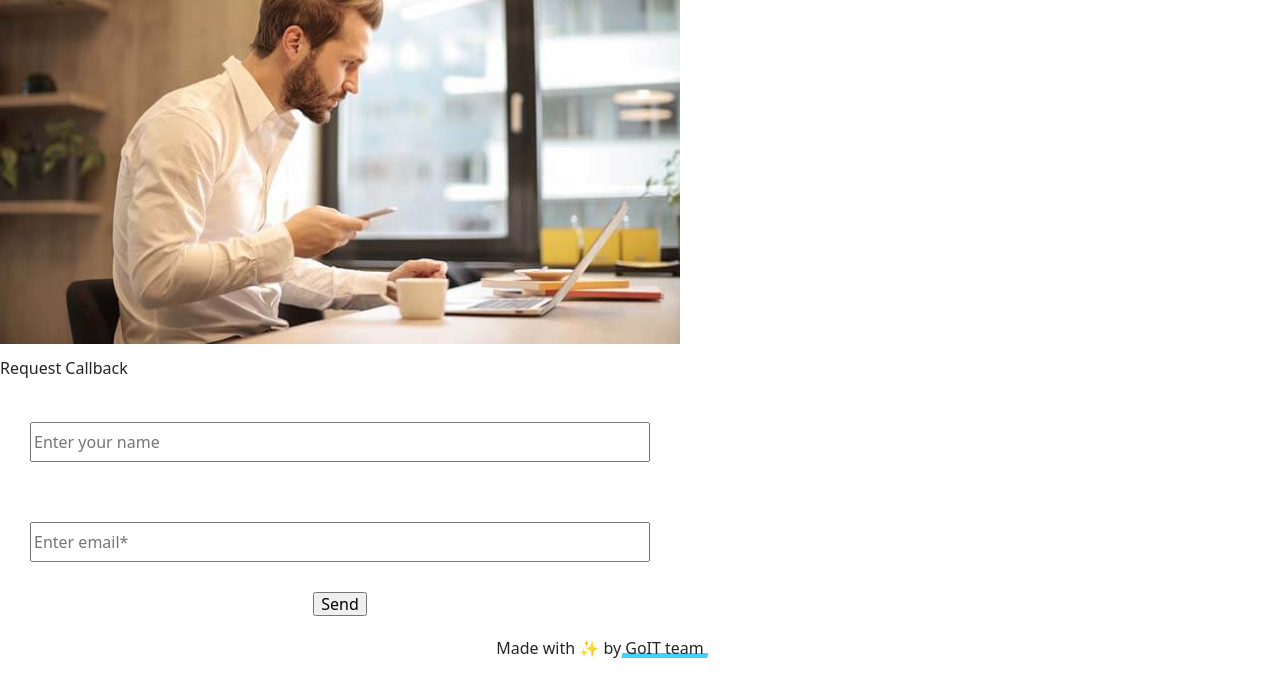
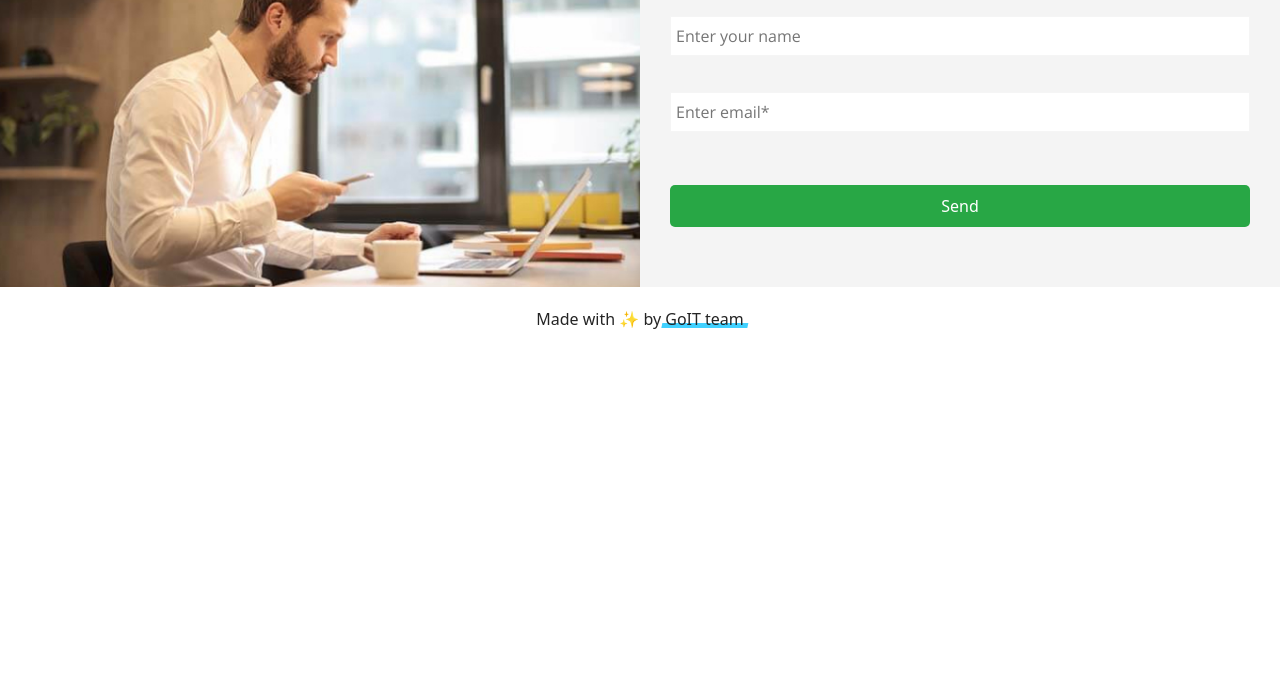
Before and after one commit to EdikKapustnyak/best-of-the-best, a website built with Vite: page src/index.html in a window 1280 px wide. Shown: the part 360-1040 px from the top of the page. After the commit the page ends 800 px from the top, so only its background shows below. Built offline with nearby package versions, Linux system fonts and the light colour scheme.

Commit message:
finished callback

```diff
--- a/src/css/callback.css
+++ b/src/css/callback.css
@@ -1,54 +1,137 @@
 .callback {
-    padding: 0;
-    margin: 0;
+  background: #f4f4f4;
+}
+.callback-picture {
+  background-image: url(../img/callback/callback@1x-phone.jpg);
+  background-position: center;
+  background-repeat: no-repeat;
+  background-size: cover;
+  min-width: 320px;
+  max-width: 430px;
+  margin: 0 auto;
+  height: 220px;
+}
+@media (min-resolution: 192dpi) {
+  .callback-picture {
+    background-image: url(../img/callback/callback@2x-phone.jpg);
+  }
 }
 
-.callback-container {
-    margin: 0;
+.callback-request {
+  padding: 26px 30px 30px 30px;
+  min-width: 320px;
+  max-width: 430px;
+  margin: 0 auto;
+}
+.callback-text {
+  font-family: 'Open Sans', sans-serif;
+  font-weight: 300;
+  font-size: 38px;
+  line-height: 1.26316;
+  color: #333;
+  margin-bottom: 34px;
 }
 
-.container {
-    margin: 0;
-}
-
-.callback-wrapper {
-    margin: 0;
-    padding: 0;
-    display: flex;
-    flex-wrap: wrap;
-}
-
-.callback-img {
-    min-width: 320px;
-    min-height: 220px;
-    max-width: 680px;
-    max-height: 460px;
-    margin: 0;
-}
-.callback-request {
-
-}
-
-.callback-text {
-    font-weight: 300;
-    font-size: 1.5;
-    line-height: 48px;
-}
-
-.callback-form {
-    display: flex;
-    flex-direction: column;
-    align-items: center;
-
-}
-.callback-label {
-}
 .callback-input {
-    min-width: 260px;
-    width: 620px;
-    height: 40px ;
-    margin: 30px;
+  width: 100%;
+  height: 40px;
+  margin-bottom: 35px;
+  padding-left: 5px;
+  font-weight: 400;
+  font-size: 16px;
+  line-height: 1.44;
+  color: #808080;
+  font-family: 'Open Sans', sans-serif;
+  border: 1px solid #f5f5f5;
+  background-color: #fff;
 }
 
 .callback-button {
+  background: #28a745;
+  border-radius: 5px;
+  color: #fff;
+  border: none;
+  display: block;
+  width: 100%;
+  margin: 0 auto;
+  height: 42px;
+  margin-top: 17px;
 }
+
+@media screen and (min-width: 768px) {
+  .callback-wrapper {
+    display: flex;
+    width: 100%;
+    justify-content: center;
+    align-items: stretch;
+  }
+
+  .callback-picture {
+    background-image: url(../img/callback/callback@1x-laptop.jpg);
+    width: 50%;
+    height: 349px;
+    margin: 0;
+    flex-grow: 1;
+    max-width: initial;
+  }
+  @media (min-resolution: 192dpi) {
+    .callback-picture {
+      background-image: url(../img/callback/callback@2x-laptop.jpg);
+    }
+  }
+  .callback-request {
+    width: 50%;
+    margin: 0;
+    flex-grow: 1;
+    max-width: initial;
+  }
+  .callback-input {
+    margin-bottom: 36px;
+  }
+}
+@media screen and (min-width: 920px) {
+  .callback-picture {
+    background-image: url(../img/callback/callback@1x-desktop.jpg);
+    height: 403px;
+  }
+  .callback-request {
+    padding-top: 50px;
+    padding-bottom: 60px;
+  }
+  @media (min-resolution: 192dpi) {
+    .callback-picture {
+      background-image: url(../img/callback/callback@2x-desktop.jpg);
+    }
+  }
+}
+
+@media screen and (min-width: 1360px) {
+  .callback-wrapper {
+    max-width: 1360px;
+    margin: 0 auto;
+  }
+  .callback-picture {
+    background-image: url(../img/callback/callback@1x-desktop.jpg);
+    min-width: 680px;
+    max-width: 750px;
+    height: auto;
+  }
+  @media (min-resolution: 192dpi) {
+    .callback-picture {
+      background-image: url(../img/callback/callback@2x-desktop.jpg);
+    }
+  }
+  .callback-request {
+    padding-top: 78px;
+    padding-bottom: 82px;
+    min-width: 680px;
+    max-width: 750px;
+    height: auto;
+  }
+  .callback-text {
+    margin-bottom: 34px;
+  }
+  .callback-button {
+    margin-top: 24px;
+  }
+}
--- a/src/index.html
+++ b/src/index.html
@@ -5,6 +5,13 @@
     <link rel="icon" type="image/svg+xml" href="/favicon.svg" />
     <meta name="viewport" content="width=device-width, initial-scale=1.0" />
     <title>Vanilla App Template</title>
+    <link rel="preconnect" href="https://fonts.googleapis.com" />
+    <link rel="preconnect" href="https://fonts.gstatic.com" crossorigin />
+    <link
+      href="https://fonts.googleapis.com/css2?family=Open+Sans:ital,wght@0,300..800;1,300..800&display=swap"
+      rel="stylesheet"
+    />
+
     <link
       rel="stylesheet"
       href="https://cdn.jsdelivr.net/npm/modern-normalize@2.0.0/modern-normalize.min.css"
--- a/src/partials/callback.html
+++ b/src/partials/callback.html
@@ -1,8 +1,30 @@
 <section class="callback">
-
   <div class="callback-wrapper">
-      <div class="callback-img">
-        <img src="../img/callback/callback@1x-desktop.jpg" alt="desktop">
+    <div class="callback-picture">
+      <!-- <picture>
+        <source
+          media="(min-width: 320px)"
+          srcset="../img/callback/callback@1x-phone.jpg"
+          width=""
+          height=""
+        />
+        <source
+          media="(min-width: 768px)"
+          srcset="../img/callback/callback@1x-laptop.jpg"
+        />
+        <source
+          media="(min-width: 1360px)"
+          srcset="../img/callback/callback@1x-desktop.jpg"
+        />
+        <img
+          class="callback-img"
+          srcset="
+            ../img/callback/callback@1x-desktop.jpg 1x,
+            ../img/callback/callback@1x-desktop.jpg 2x
+          "
+          alt="callback"
+        />
+      </picture> -->
     </div>
     <div class="callback-request">
       <p class="callback-text">Request Callback</p>
@@ -28,5 +50,4 @@
       </form>
     </div>
   </div>
-
 </section>
```
Lines whose indentation alone changed are shown as unchanged.
